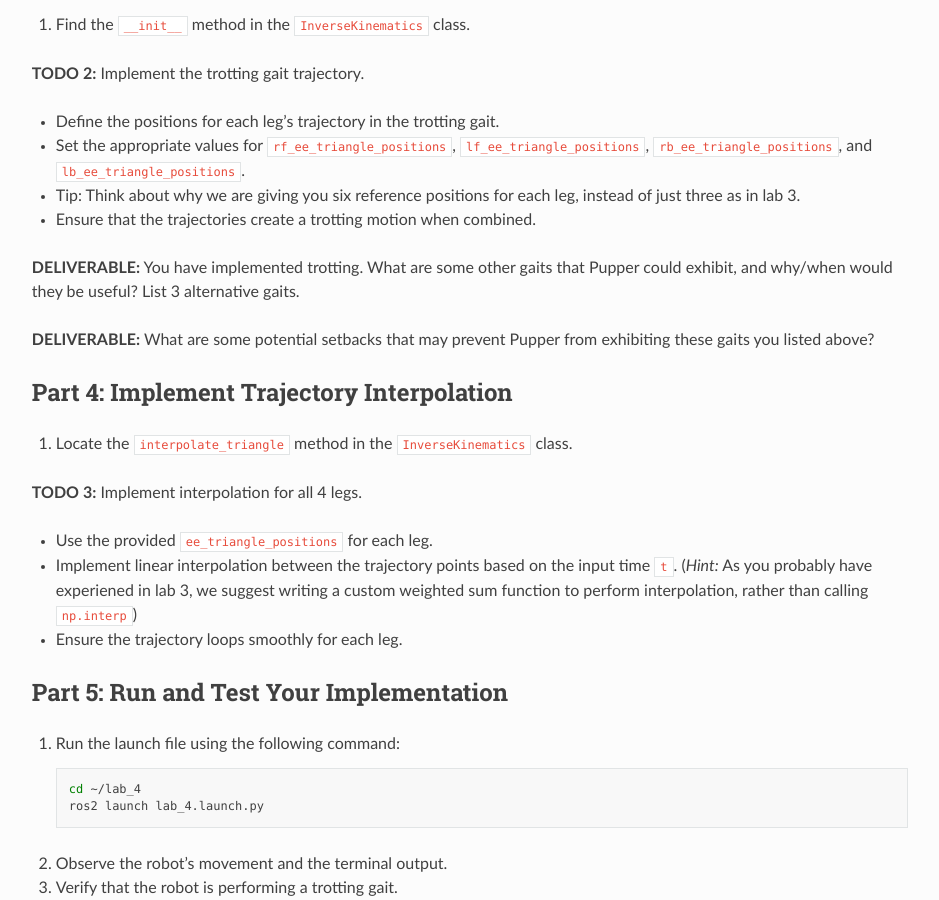
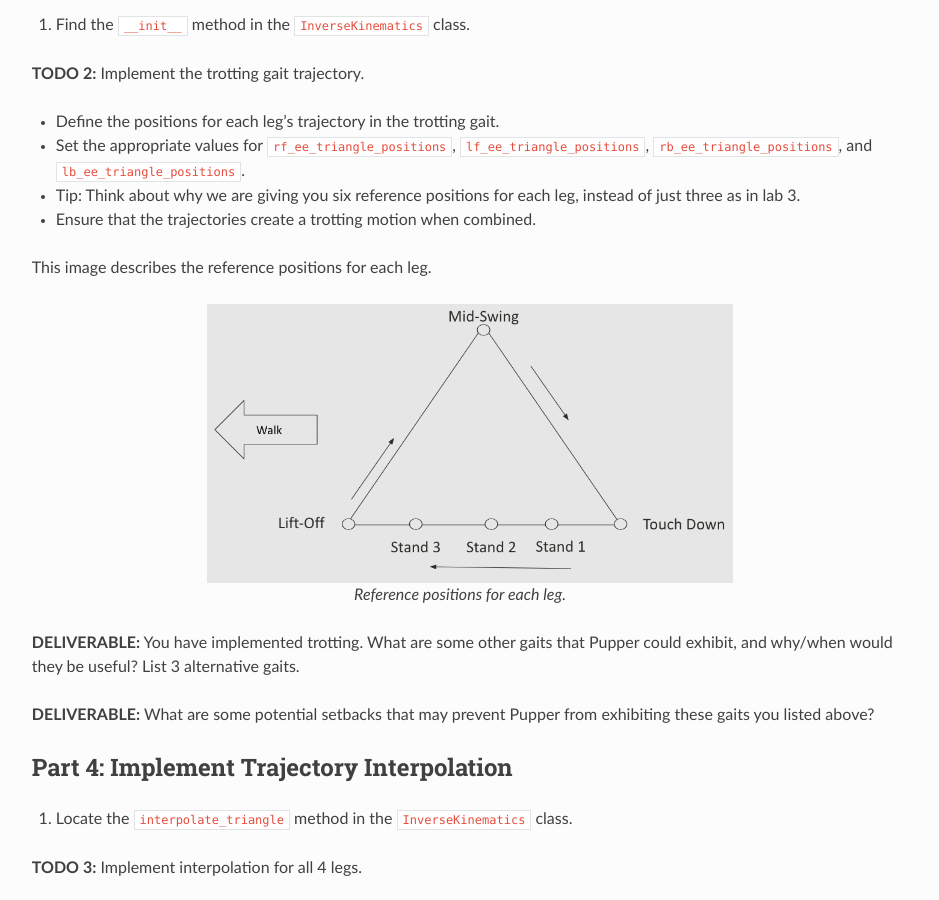
Before and after one commit to cs123-stanford/cs123-stanford, a Sphinx documentation site: the page built from docs/schedule/labs/fall-25/lab-4.rst, in a window 1280 px wide and 900 px high, scrolled down 1504 px. Shown: the whole window, without its empty margins (320-1259 px from the left). Built offline with Sphinx 7.4.7 and the Read the Docs theme 3.1.0, drawn with Linux system fonts in a browser that asks for light colours.

Commit message:
adding new image

```diff
--- a/docs/schedule/labs/fall-25/lab-4.rst
+++ b/docs/schedule/labs/fall-25/lab-4.rst
@@ -72,6 +72,14 @@
 - Tip: Think about why we are giving you six reference positions for each leg, instead of just three as in lab 3.
 - Ensure that the trajectories create a trotting motion when combined.
 
+This image describes the reference positions for each leg.
+
+.. figure:: ../../../_static/triangle_swing_states.png
+    :align: center
+    :width: 60%
+
+    Reference positions for each leg.
+
 **DELIVERABLE:** You have implemented trotting. What are some other gaits that Pupper could exhibit, and why/when would they be useful? List 3 alternative gaits.
 
 **DELIVERABLE:** What are some potential setbacks that may prevent Pupper from exhibiting these gaits you listed above?
```
Also changed, not shown: docs/_static/triangle_swing_states.png (added).
